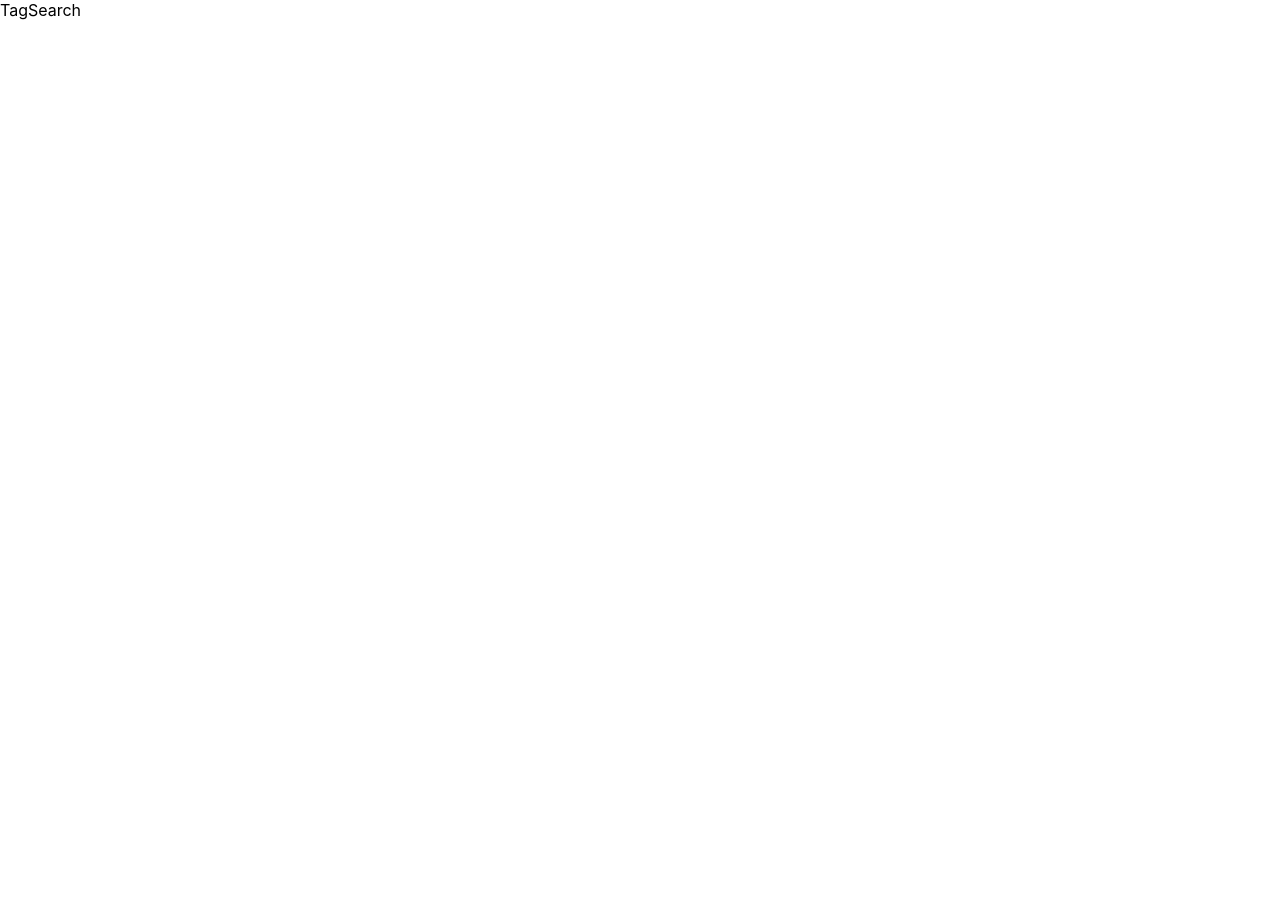
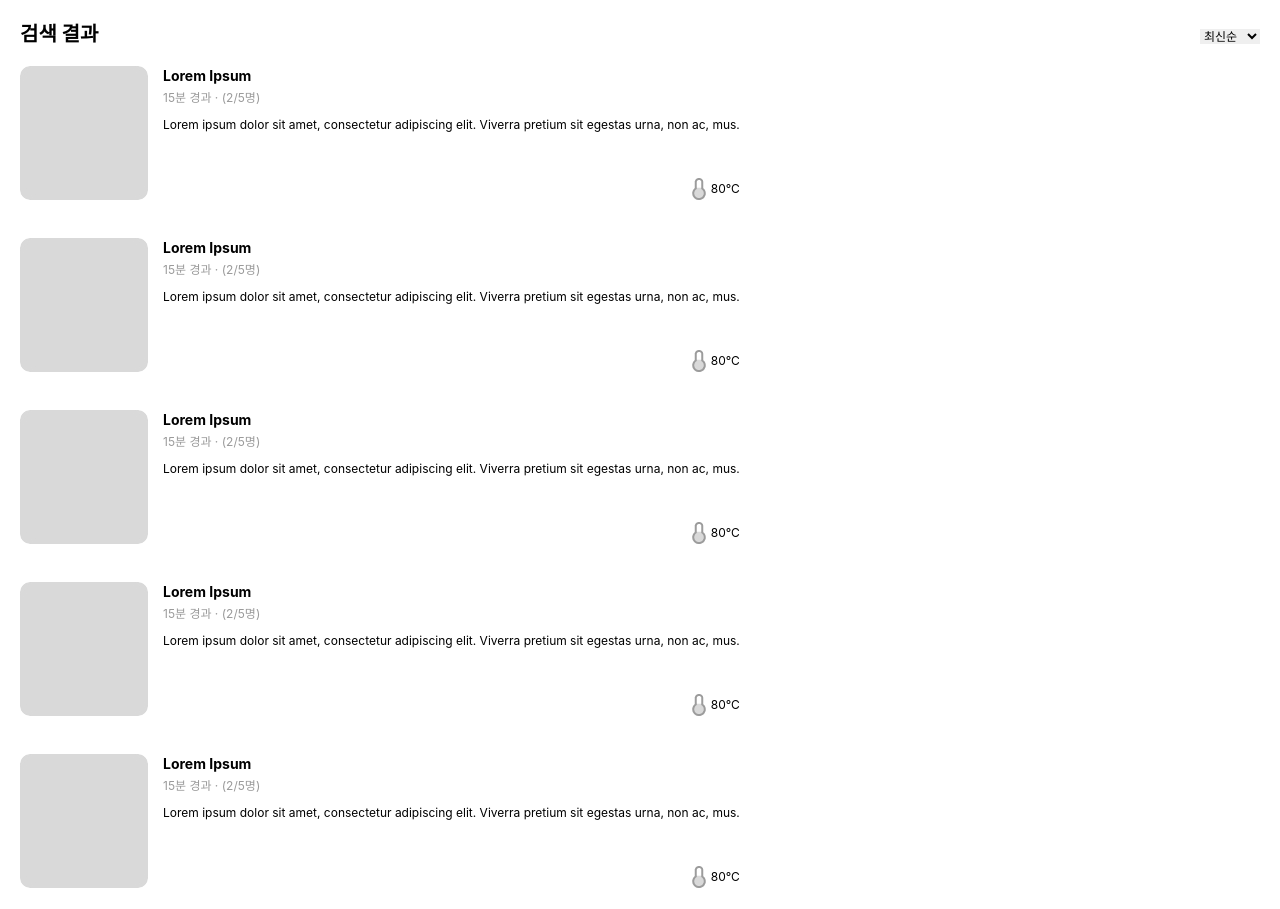
Before and after one commit to jigomgom/Project_bungae, a React (Create React App) app: page /tagsearch in a window 1280 px wide. Before the commit the page ends 800 px from the top, so only its background shows below. Built offline with nearby package versions, Linux system fonts and the light colour scheme.

Commit message:
2022-07-01 최서우 CategorySearch, TagSearch 페이지, SearchCard 컴포넌트 작업 / selectbox width, card desc부분 overflow 속성값 디자이너님과 조율 필요

```diff
--- a/src/App.js
+++ b/src/App.js
@@ -1,4 +1,5 @@
 import React from "react";
+
 import Login from "./pages/Login";
 import SignUp from "./pages/SignUp";
 import TagSearch from "./pages/TagSearch";
--- /dev/null
+++ b/src/components/SearchCard.js
@@ -0,0 +1,34 @@
+import React from "react";
+//CSS
+import "../styles/SearchCard.css";
+
+//img
+import defaultCardImg from "../assets/defaultCardImg.jpg";
+import tempImg from "../assets/icon-temp.jpg";
+
+function SearchCard() {
+  return (
+    <div className="search-card-wrap">
+      <div className="search-card-img">
+        <img src={defaultCardImg} alt="" />
+      </div>
+      <div className="search-card-desc">
+        <div className="search-card-desc-title">Lorem Ipsum</div>
+        <div className="search-card-desc-sub">15분 경과 · (2/5명)</div>
+        <div className="search-card-desc-desc">
+          <span>
+            Lorem ipsum dolor sit amet, consectetur adipiscing elit. Viverra
+            pretium sit egestas urna, non ac, mus.
+          </span>
+        </div>
+        <div className="search-card-desc-temp">
+          <img src={tempImg} alt="" />
+          <span>80°C</span>
+        </div>
+        <div></div>
+      </div>
+    </div>
+  );
+}
+
+export default SearchCard;
--- a/src/pages/CategorySearch.js
+++ b/src/pages/CategorySearch.js
@@ -1,10 +1,47 @@
-import React from 'react'
-import "../styles/CategorySearch.css";
-
+import React from "react";
+//CSS
+import "../styles/TagCategorySearch.css";
+//Components
+import SearchCard from "../components/SearchCard";
 function CategorySearch() {
+  //검색 정렬 드롭박스
+  const [selected, setSelected] = React.useState("최신순");
+  const handleSelect = (e) => {
+    // console.log(e.target.value);
+    setSelected(e.target.value);
+  };
+  // console.log(selected);
+  const searchOptions = [
+    { key: 1, value: "최신순" },
+    { key: 2, value: "인기순" },
+  ];
   return (
-    <div>CategorySearch</div>
-  )
-};
+    <div>
+      <div className="search-result-wrap">
+        <div className="search-result-header">
+          <p className="search-result-header-title">운동</p>
+          <select
+            className="search-result-header-dropbox"
+            onChange={handleSelect}
+            value={selected}
+          >
+            {searchOptions.map((item, index) => (
+              <option key={item.key} value={item.value}>
+                {item.value}
+              </option>
+            ))}
+          </select>
+        </div>
+        <div className="search-result-card-wrap">
+          <SearchCard />
+          <SearchCard />
+          <SearchCard />
+          <SearchCard />
+          <SearchCard />
+        </div>
+      </div>
+    </div>
+  );
+}
 
 export default CategorySearch;
--- a/src/pages/TagSearch.js
+++ b/src/pages/TagSearch.js
@@ -1,10 +1,48 @@
-import React from 'react'
-import "../styles/TagSearch.css";
+import React from "react";
+//CSS
+import "../styles/TagCategorySearch.css";
+//Components
+import SearchCard from "../components/SearchCard";
 
 function TagSearch() {
+  //검색 정렬 드롭박스
+  const [selected, setSelected] = React.useState("최신순");
+  const handleSelect = (e) => {
+    // console.log(e.target.value);
+    setSelected(e.target.value);
+  };
+  // console.log(selected);
+  const searchOptions = [
+    { key: 1, value: "최신순" },
+    { key: 2, value: "인기순" },
+  ];
+
   return (
-    <div>TagSearch</div>
-  )
+    <div>
+      <div className="search-result-wrap">
+        <div className="search-result-header">
+          <p className="search-result-header-title">검색 결과</p>
+          <select
+            className="search-result-header-dropbox"
+            onChange={handleSelect}
+            value={selected}
+          >
+            {searchOptions.map((item, index) => (
+              <option key={item.key} value={item.value}>
+                {item.value}
+              </option>
+            ))}
+          </select>
+        </div>
+        <div className="search-result-card-wrap">
+          <SearchCard />
+          <SearchCard />
+          <SearchCard />
+          <SearchCard />
+          <SearchCard />
+        </div>
+      </div>
+    </div>
+  );
 }
-;
 export default TagSearch;
--- /dev/null
+++ b/src/styles/SearchCard.css
@@ -0,0 +1,50 @@
+.search-card-wrap{
+    /* background: green; */
+    padding: 17px 20px;
+    display: flex;
+    flex-direction: row;
+    gap: 15px;
+}
+.search-card-img > img{
+    border-radius: 10px;
+}
+.search-card-desc{
+    display: flex;
+    flex-direction: column;
+}
+.search-card-desc-title{
+    font-style: normal;
+    font-weight: 700;
+    font-size: 14px;
+    line-height: 20px;
+    margin-bottom: 3px;
+}
+.search-card-desc-sub{
+    font-style: normal;
+    font-weight: 400;
+    font-size: 12px;
+    line-height: 17px;
+    color: #9A9A9A;
+    margin-bottom: 10px;
+}
+.search-card-desc-desc{
+    font-style: normal;
+    font-weight: 400;
+    font-size: 12px;
+    line-height: 17px;
+    color: #000000;
+    height: 34px;
+    overflow: hidden;
+    /* overflow: auto; */
+    margin-bottom: 26.5px;
+}
+.search-card-desc-temp{
+    font-style: normal;
+    font-weight: 400;
+    font-size: 12px;
+    line-height: 17px;
+    display: flex;
+    flex-direction: row;
+    align-items: center;
+    justify-content: flex-end;
+}
--- /dev/null
+++ b/src/styles/TagCategorySearch.css
@@ -0,0 +1,26 @@
+.search-result-header{
+    display: flex;
+    flex-direction: row;
+    justify-content: space-between;
+    align-items: baseline;
+    margin: 20px 20px 0px 20px;
+}
+.search-result-header-title{
+    font-style: normal;
+    font-weight: 700;
+    font-size: 20px;
+    line-height: 29px;
+    margin: 0;
+}
+.search-result-header-dropbox{
+    width: 60px;
+    /* width: 51px; */
+    height: 15px;
+    /* left: 301px; */
+    /* top: 246px; */
+    font-style: normal;
+    font-weight: 400;
+    font-size: 12px;
+    line-height: 15px;
+    border: none;
+}
```
Also changed, not shown: src/assets/defaultCardImg.jpg (added), src/styles/CategorySearch.css (deleted), src/styles/TagSearch.css (deleted). Lines whose indentation alone changed are shown as unchanged.
